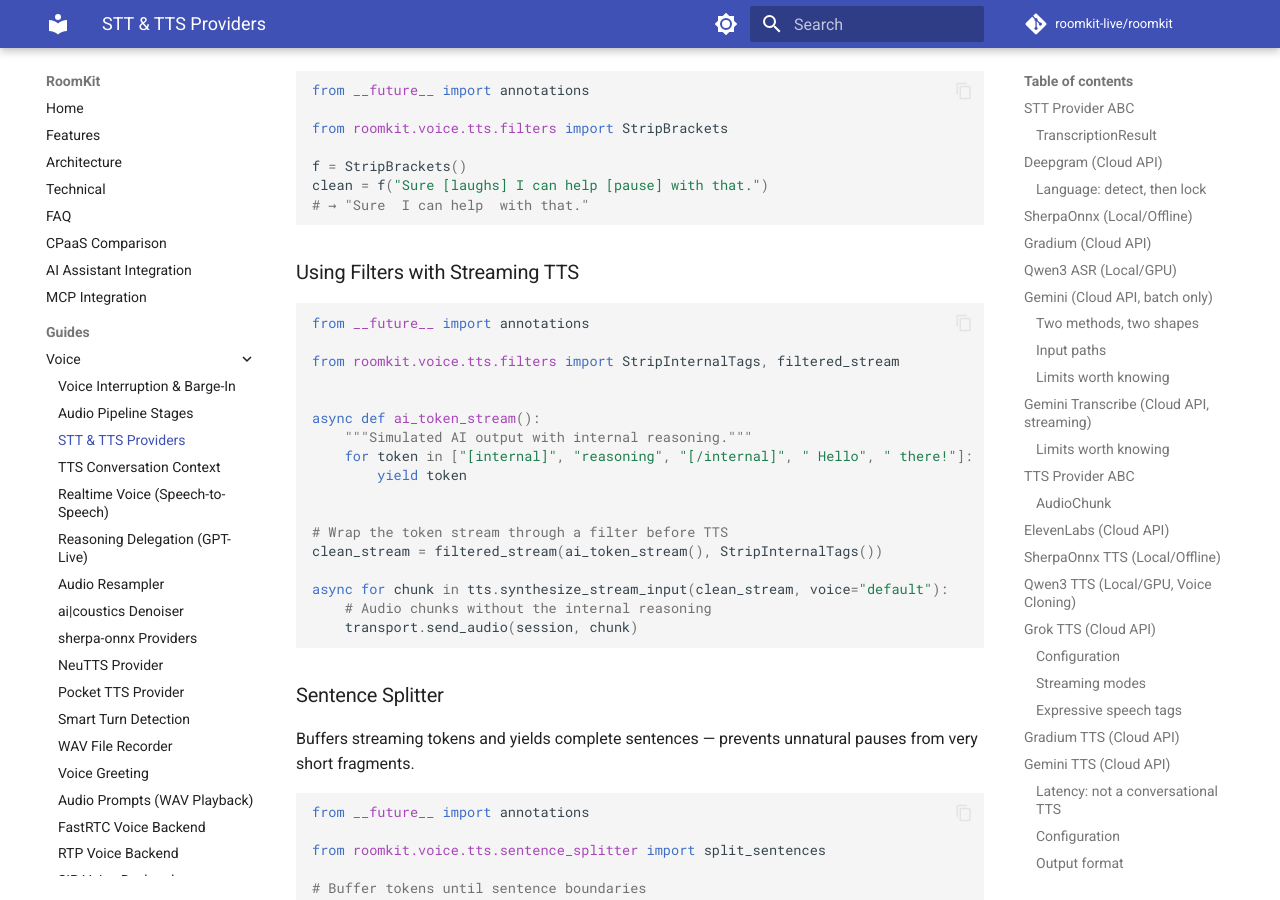
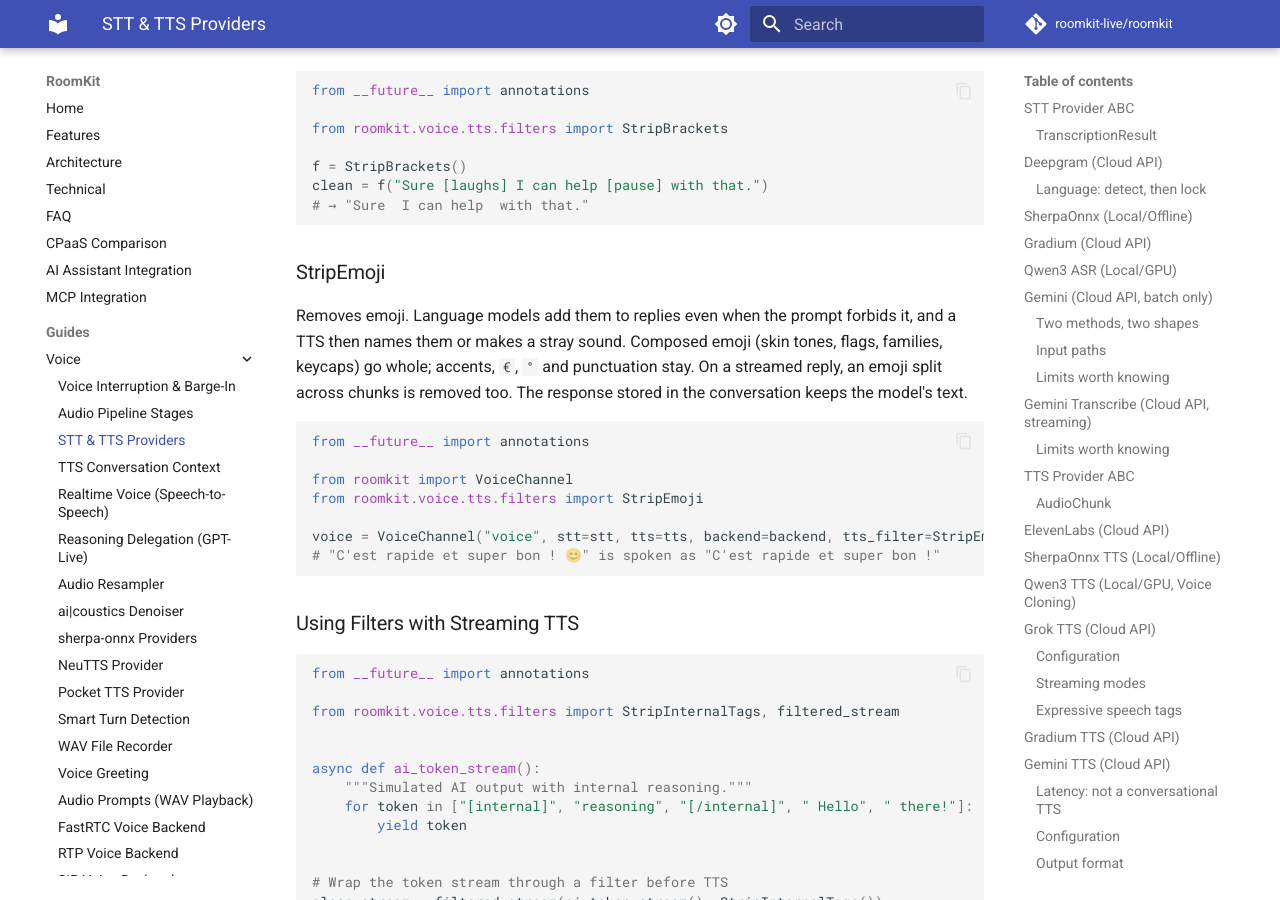
Before and after one commit to roomkit-live/roomkit-docs, an MkDocs documentation site: the page built from docs/guides/stt-tts-providers.md, in a window 1280 px wide and 900 px high, scrolled down 24121 px. Built offline with MkDocs 1.6.1 and Material for MkDocs 9.7.7, drawn with Linux system fonts in a browser that asks for light colours; comment, search, counter and statistics services are not loaded.

Commit message:
docs(voice): StripEmoji, and the Pocket TTS French example that uses it (RMK-214)

````diff
--- a/docs/guides/stt-tts-providers.md
+++ b/docs/guides/stt-tts-providers.md
@@ -1040,6 +1040,24 @@ clean = f("Sure [laughs] I can help [pause] with that.")
 # → "Sure  I can help  with that."
 ```
 
+### StripEmoji
+
+Removes emoji. Language models add them to replies even when the prompt forbids
+it, and a TTS then names them or makes a stray sound. Composed emoji (skin
+tones, flags, families, keycaps) go whole; accents, `€`, `°` and punctuation
+stay. On a streamed reply, an emoji split across chunks is removed too. The
+response stored in the conversation keeps the model's text.
+
+```python
+from __future__ import annotations
+
+from roomkit import VoiceChannel
+from roomkit.voice.tts.filters import StripEmoji
+
+voice = VoiceChannel("voice", stt=stt, tts=tts, backend=backend, tts_filter=StripEmoji())
+# "C'est rapide et super bon ! 😊" is spoken as "C'est rapide et super bon !"
+```
+
 ### Using Filters with Streaming TTS
 
 ```python
````
Also changed, not shown: docs/api/voice-pipeline.md (+2 -0 lines), docs/guides/pocket-tts.md (+4 -0 lines).
